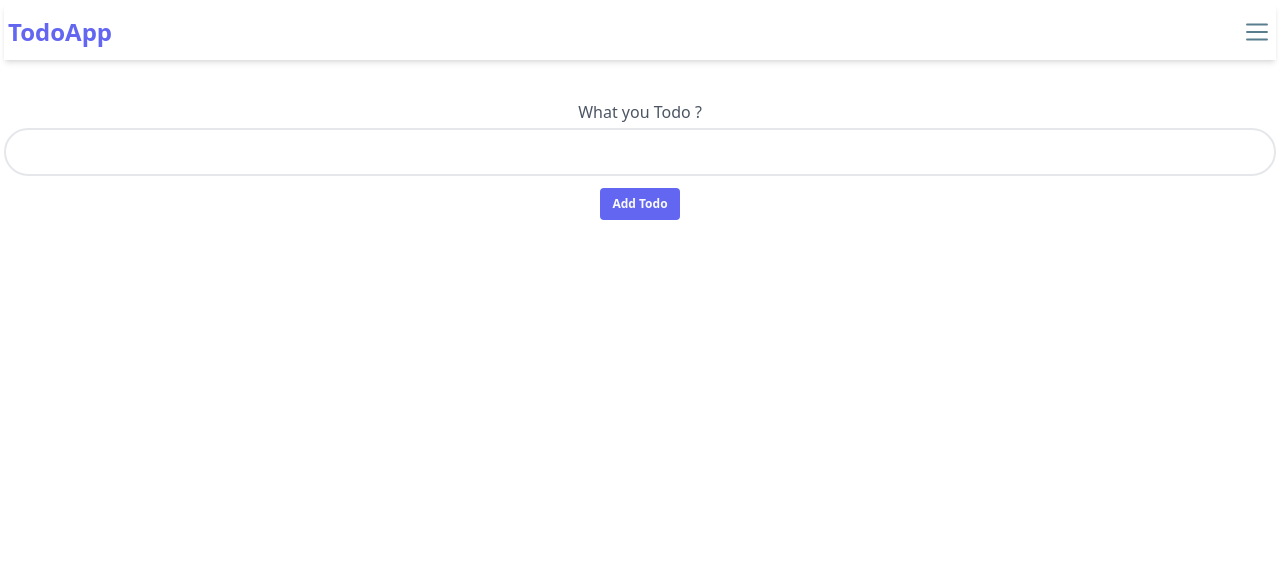
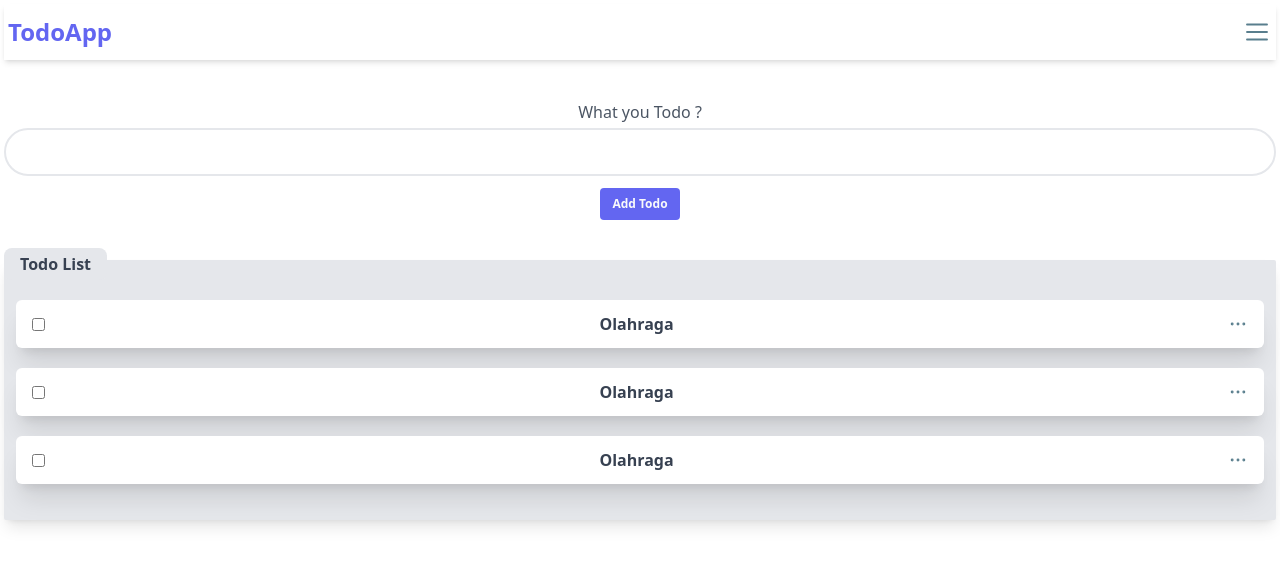
Before and after one commit to fahrikurniawan99/todoapp, a React (Create React App) app: page / in a window 1280 px wide. Shown: the top 566 px of the page. Built offline with nearby package versions, Linux system fonts and the light colour scheme.

Commit message:
card todolist

```diff
--- a/src/components/atoms/Input/index.js
+++ b/src/components/atoms/Input/index.js
@@ -1,9 +1,13 @@
-import React from 'react'
+import React from "react";
 
 function index(props) {
   return (
-    <input type="text" className='px-4 py-2 text-lg font-medium text-gray-500 rounded-full focus:ring outline-none border-2 w-full ring-indigo-200' {...props}/>
-  )
+    <input
+      type="text"
+      className="px-4 py-2 text-lg font-medium text-gray-500 rounded-full outline-none border-2 w-full focus:border-indigo-400 transition-all duration-300"
+      {...props}
+    />
+  );
 }
 
-export default index
+export default index;
--- /dev/null
+++ b/src/components/organisms/TodoList/index.js
@@ -0,0 +1,82 @@
+import React from "react";
+
+function index() {
+  return (
+    <div className="bg-gray-200 w-full shadow-lg rounded-sm px-3 pb-9 pt-5 relative space-y-5">
+      <h1 className="absolute bg-gray-200 -top-3 left-0 font-bold text-gray-700 px-4 py-1 rounded-lg">
+        Todo List
+      </h1>
+      <div className="bg-white w-full px-4 text-md py-3 flex justify-between items-center shadow-xl rounded-md">
+        <input type="checkbox" name="" id="" />
+        <h1 className="font-bold text-gray-700">Olahraga</h1>
+        <div className="cursor-pointer">
+          <svg
+            xmlns="http://www.w3.org/2000/svg"
+            className="icon icon-tabler icon-tabler-dots"
+            width={20}
+            height={20}
+            viewBox="0 0 24 24"
+            strokeWidth="1.5"
+            stroke="#597e8d"
+            fill="none"
+            strokeLinecap="round"
+            strokeLinejoin="round"
+          >
+            <path stroke="none" d="M0 0h24v24H0z" fill="none" />
+            <circle cx={5} cy={12} r={1} />
+            <circle cx={12} cy={12} r={1} />
+            <circle cx={19} cy={12} r={1} />
+          </svg>
+        </div>
+      </div>
+      <div className="bg-white w-full px-4 text-md py-3 flex justify-between items-center shadow-xl rounded-md">
+        <input type="checkbox" name="" id="" />
+        <h1 className="font-bold text-gray-700">Olahraga</h1>
+        <div className="cursor-pointer">
+          <svg
+            xmlns="http://www.w3.org/2000/svg"
+            className="icon icon-tabler icon-tabler-dots"
+            width={20}
+            height={20}
+            viewBox="0 0 24 24"
+            strokeWidth="1.5"
+            stroke="#597e8d"
+            fill="none"
+            strokeLinecap="round"
+            strokeLinejoin="round"
+          >
+            <path stroke="none" d="M0 0h24v24H0z" fill="none" />
+            <circle cx={5} cy={12} r={1} />
+            <circle cx={12} cy={12} r={1} />
+            <circle cx={19} cy={12} r={1} />
+          </svg>
+        </div>
+      </div>
+      <div className="bg-white w-full px-4 text-md py-3 flex justify-between items-center shadow-xl rounded-md">
+        <input type="checkbox" name="" id="" />
+        <h1 className="font-bold text-gray-700">Olahraga</h1>
+        <div className="cursor-pointer">
+          <svg
+            xmlns="http://www.w3.org/2000/svg"
+            className="icon icon-tabler icon-tabler-dots"
+            width={20}
+            height={20}
+            viewBox="0 0 24 24"
+            strokeWidth="1.5"
+            stroke="#597e8d"
+            fill="none"
+            strokeLinecap="round"
+            strokeLinejoin="round"
+          >
+            <path stroke="none" d="M0 0h24v24H0z" fill="none" />
+            <circle cx={5} cy={12} r={1} />
+            <circle cx={12} cy={12} r={1} />
+            <circle cx={19} cy={12} r={1} />
+          </svg>
+        </div>
+      </div>
+    </div>
+  );
+}
+
+export default index;
--- a/src/components/organisms/index.js
+++ b/src/components/organisms/index.js
@@ -1,4 +1,5 @@
 import Navbar from './Navbar'
 import InputTodo from './InputTodo'
+import TodoList from './TodoList'
 
-export {Navbar, InputTodo}
+export {Navbar, InputTodo, TodoList}
--- a/src/pages/Home/index.js
+++ b/src/pages/Home/index.js
@@ -1,15 +1,18 @@
-import React from 'react'
-import { InputTodo, Navbar } from '../../components/organisms'
+import React from "react";
+import { InputTodo, Navbar, TodoList } from "../../components/organisms";
 
 function index() {
   return (
-    <div className='container mx-auto p-1'>
-      <Navbar/>
-      <div className='mt-10'>
-      <InputTodo/>
+    <div className="container mx-auto p-1">
+      <Navbar />
+      <div className="mt-10">
+        <InputTodo />
+        <div className="mt-10">
+          <TodoList />
+        </div>
       </div>
     </div>
-  )
+  );
 }
 
-export default index
+export default index;
```
